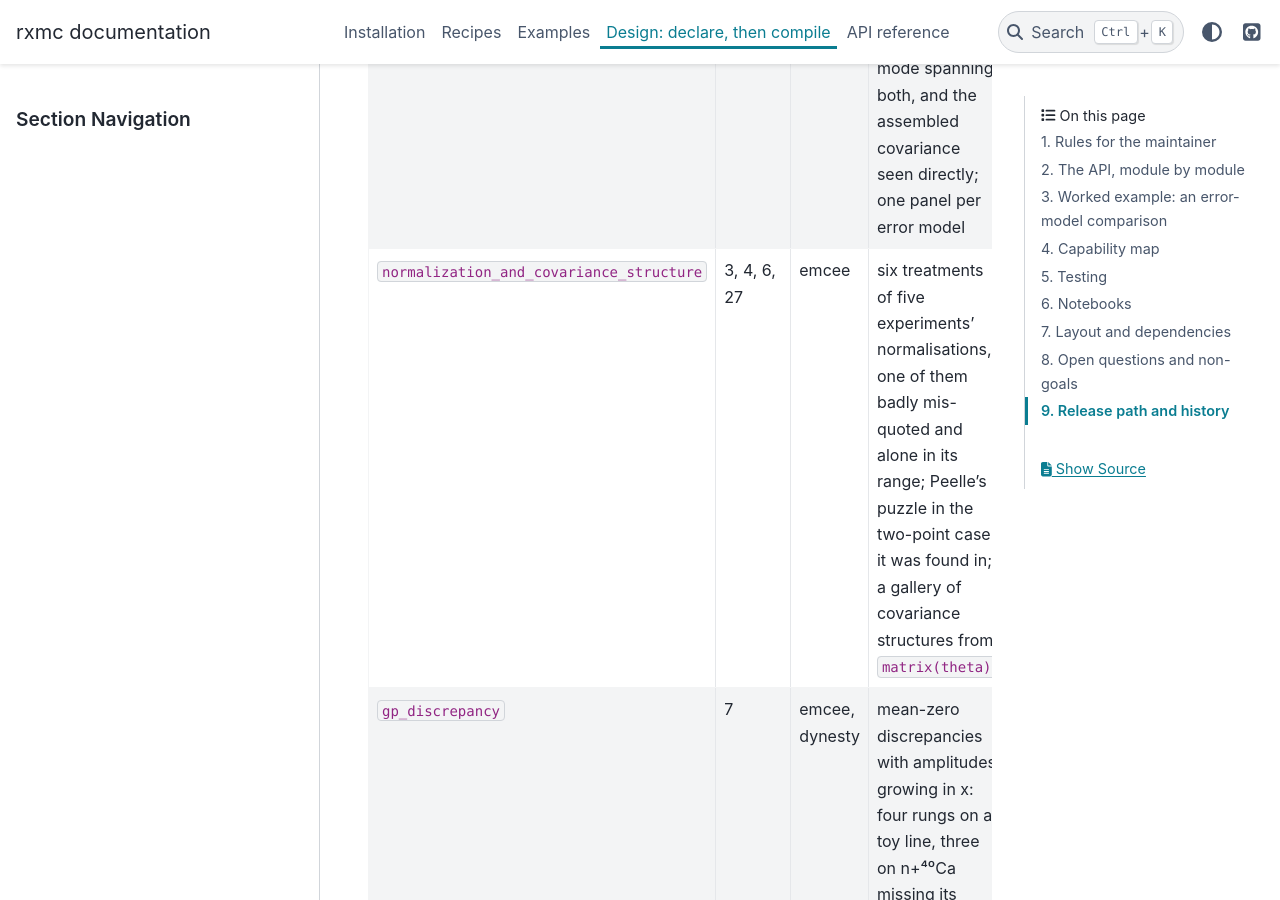
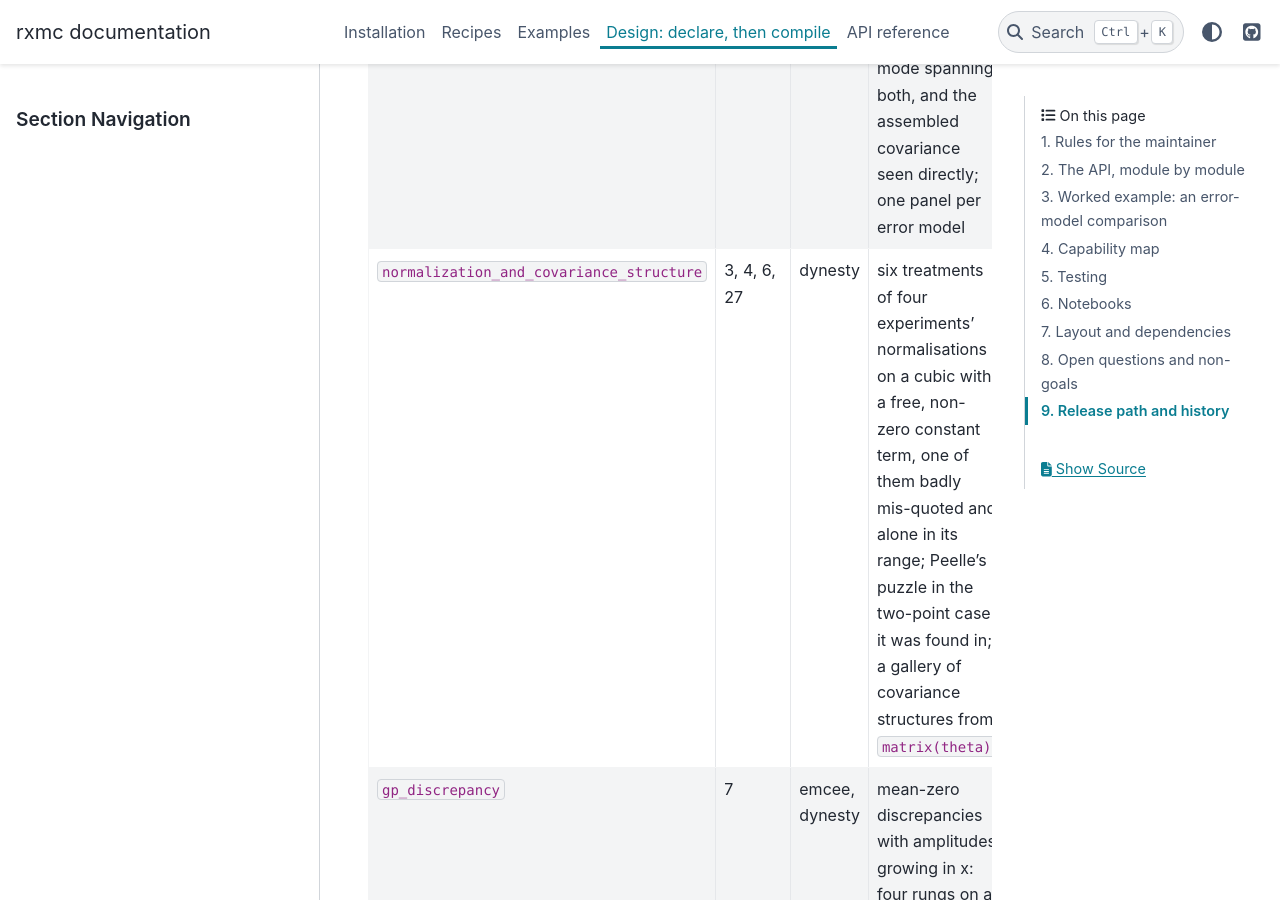
Before and after one commit to beykyle/rxmc, a Sphinx documentation site: the page built from docs/design.md, in a window 1280 px wide and 900 px high, scrolled down 19729 px. Built offline with Sphinx 7.4.7 and the PyData theme 0.15.4, drawn with Linux system fonts in a browser that asks for light colours; pages that are not in the unit, such as notebooks, are missing from menus; the version number could not be read and is left out.

Commit message:
Finish the rewrite of normalization_and_covariance_structure
The rewrite cut the five experiments down to four and renamed them
exp 0..4 -> exp P..S, but stopped before the end of the notebook, and
the file was committed with the failure in it: the cell defining `free`
was deleted while eight uses of it remained, so cell 24 carried a
NameError and every cell after it was unexecuted.  Past that break the
covariance gallery still indexed `comps["exp 0"]`, `comps["exp 1"]`,
`comps["exp 2"]` and `datasets["exp 0"]`, which raise KeyError, and a
plot title still read "Five experiments, five normalisations".

Every dataset has a non-zero quoted systematic here, so `free` is just
`comps`.  The prose that pointed at `exp 3`'s 3 % quote and `exp 4`
needing none of its 25 % now points at `exp R`, 20 % off against a 5 %
quote, and `exp Q`, 20 % off against a quote of 25 % -- the two the
table below actually shows.  The paragraph before the band plots says
which of them draws residuals, since only the second one does now.

Also drops an unused `minimize_scalar` import and a commented-out
duplicate of the sampling line, and re-runs the notebook end to end:
23 cells, sequential, no errors.

```diff
--- a/docs/design.md
+++ b/docs/design.md
@@ -668,7 +668,7 @@
 | `linear_calibration` | 1, 2, 17, 40 | emcee | the whole workflow on a line with an inferred constant noise; prior and posterior predictive on a new grid with `grid_draws`, the model's band against a measurement's, and why reported per-point errors cannot go there; coverage of both | 23 s |
 | `error_models` | 2, 4, 19 | emcee | the covariance ladder on one comparison, the Peelle matrix as a fixed term, offsets known, free and ignored | 85 s |
 | `sharing_error_models` | 5 | dynesty | two experiments with opposite normalisation defects: sharing a parameter, a mode per dataset, one mode spanning both, and the assembled covariance seen directly; one panel per error model | 102 s |
-| `normalization_and_covariance_structure` | 3, 4, 6, 27 | emcee | six treatments of five experiments' normalisations, one of them badly mis-quoted and alone in its range; Peelle's puzzle in the two-point case it was found in; a gallery of covariance structures from `matrix(theta)` | 353 s |
+| `normalization_and_covariance_structure` | 3, 4, 6, 27 | dynesty | six treatments of four experiments' normalisations on a cubic with a free, non-zero constant term, one of them badly mis-quoted and alone in its range; Peelle's puzzle in the two-point case it was found in; a gallery of covariance structures from `matrix(theta)` | 1003 s |
 | `gp_discrepancy` | 7 | emcee, dynesty | mean-zero discrepancies with amplitudes growing in x: four rungs on a toy line, three on n+⁴⁰Ca missing its surface absorption; the three predictive objects (model plus discrepancy, plus experimental, and the conditioned regression it does not use), with the equations | 483 s |
 | `robust_likelihoods` | 9, 12, 39 | emcee | Student-t versus Gaussian on three gross outliers; the iterative rejection loop, including the round that over-rejects and recovers; tempering a correctly specified 200-point line, with the prior on the corner plot and the predictive coverage | 80 s |
 | `error_scale_and_usu` | 34 | emcee | a global scale on the reported errors under both likelihoods; a USU offset on the technique we suspect | 90 s |
```
Also changed, not shown: 1 other file.
